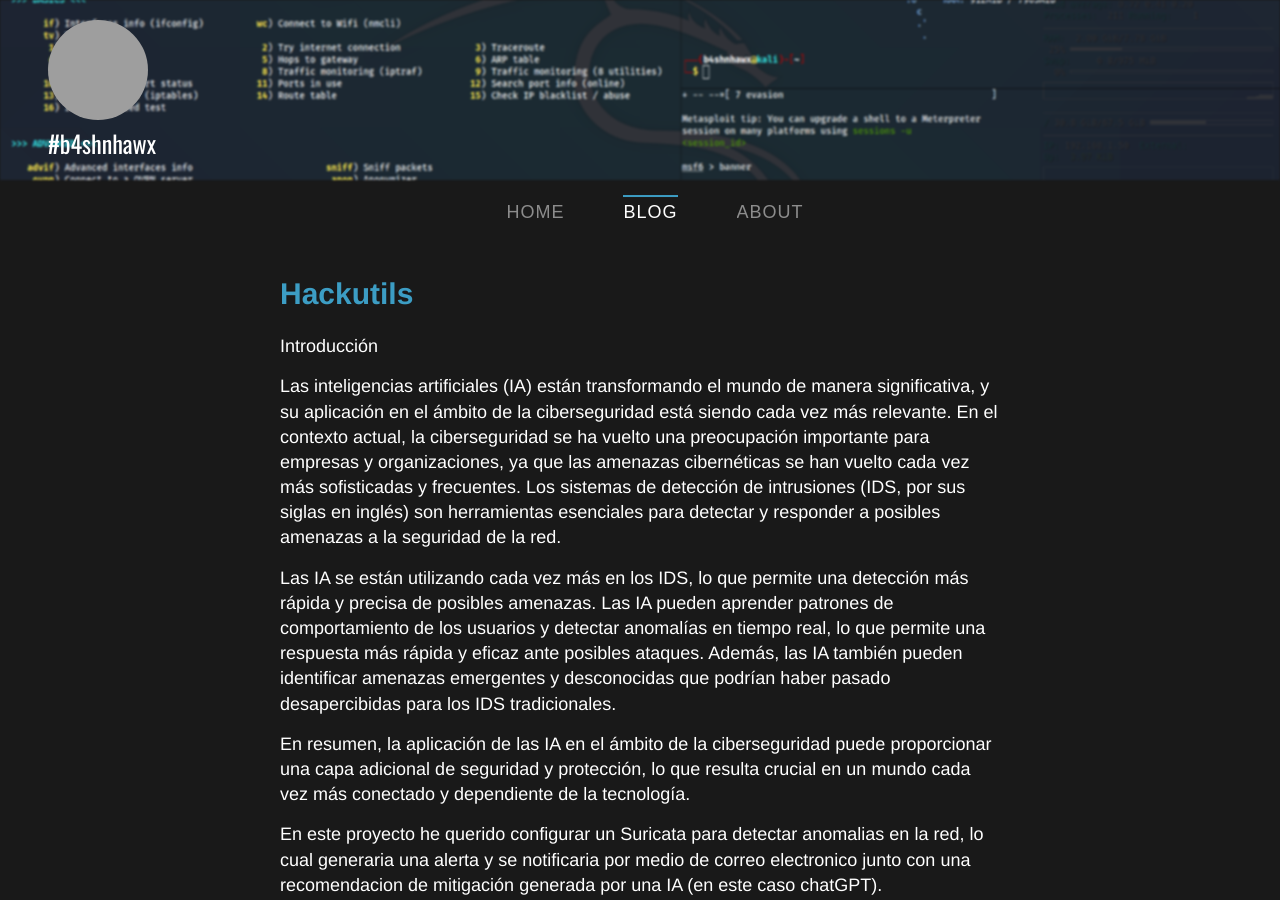
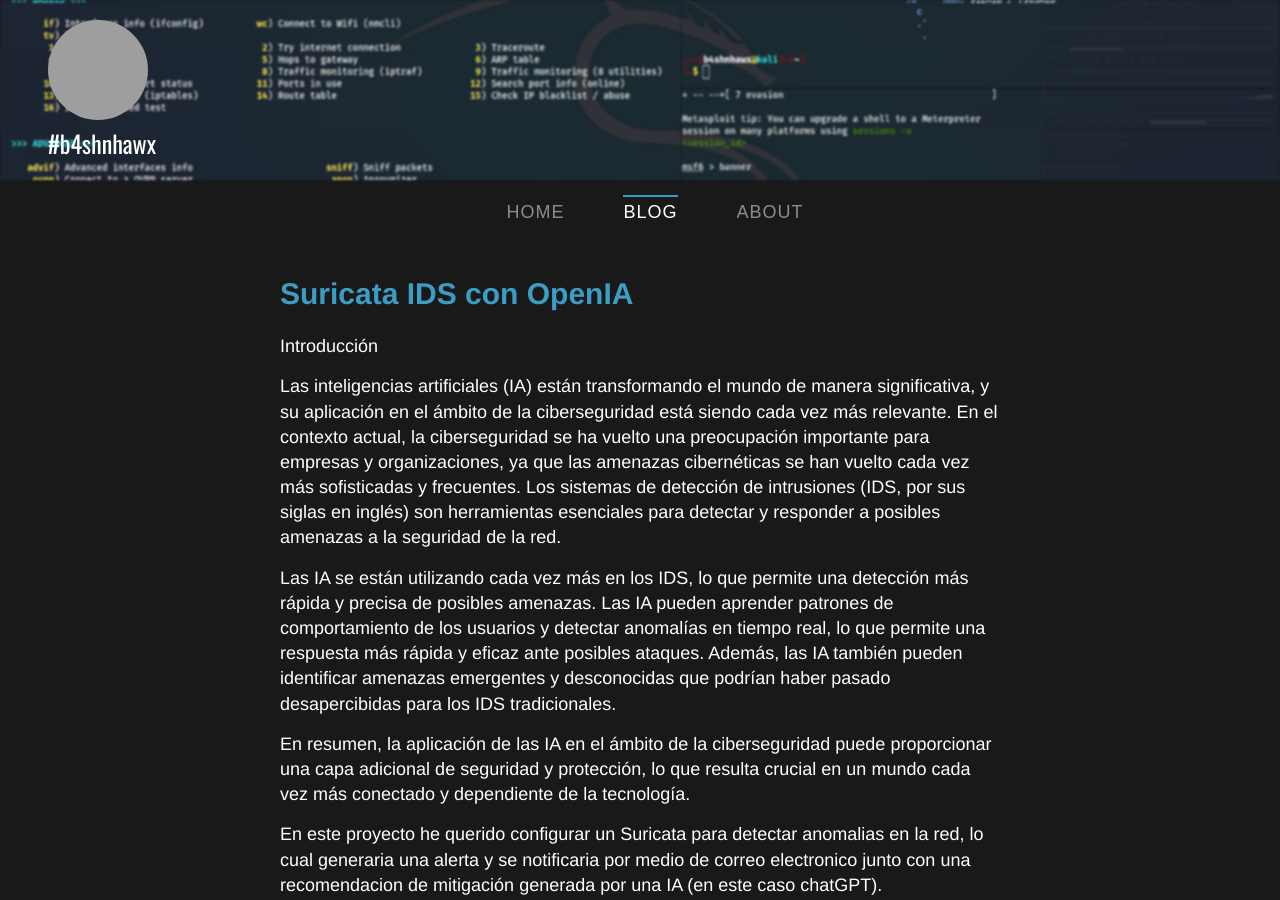
Before and after one commit to b4shnhawx/b4shnhawx.github.io, a Jekyll site: the page built from _posts/2023-03-26-Suricata IDS con OpenIA.md, in a window 1280 px wide and 900 px high. Built offline with Jekyll 4.4.1, drawn with Linux system fonts in a browser that asks for light colours; nearby versions of some CDN libraries; grey boxes are pictures that could not be loaded.

Commit message:
Update 2023-03-26-Suricata IDS con OpenIA.md

```diff
--- a/_posts/2023-03-26-Suricata IDS con OpenIA.md
+++ b/_posts/2023-03-26-Suricata IDS con OpenIA.md
@@ -1,6 +1,6 @@
 ---
 layout: post
-title: Hackutils
+title: Suricata IDS con OpenIA
 ---
 
 Introducción
```
